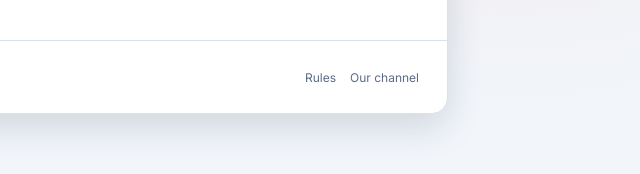
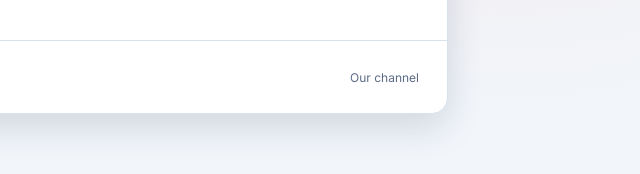
Before and after one commit to nazarsarkhan/CU-gossip-box, a plain HTML site: page index.html in a window 1280 px wide. Shown: the part 502-676 px from the top of the page, 572-1212 px from the left. Drawn offline with Linux system fonts and the light colour scheme.

Commit message:
small fixes

```diff
--- a/index.html
+++ b/index.html
@@ -361,7 +361,6 @@
     <footer>
       <span class="brand">Constructor Uni — Gossip Box</span>
       <nav class="links" aria-label="Links">
-        <a href="#" onclick="alert(i18n.t('faqHint')); return false;" data-i18n="rulesLink">Rules</a>
         <a target="_blank" rel="noopener noreferrer" href="https://t.me/+Ptdg_bgj-S81NmRi"  data-i18n="channel">Our channel</a>
       </nav>
     </footer>
```
